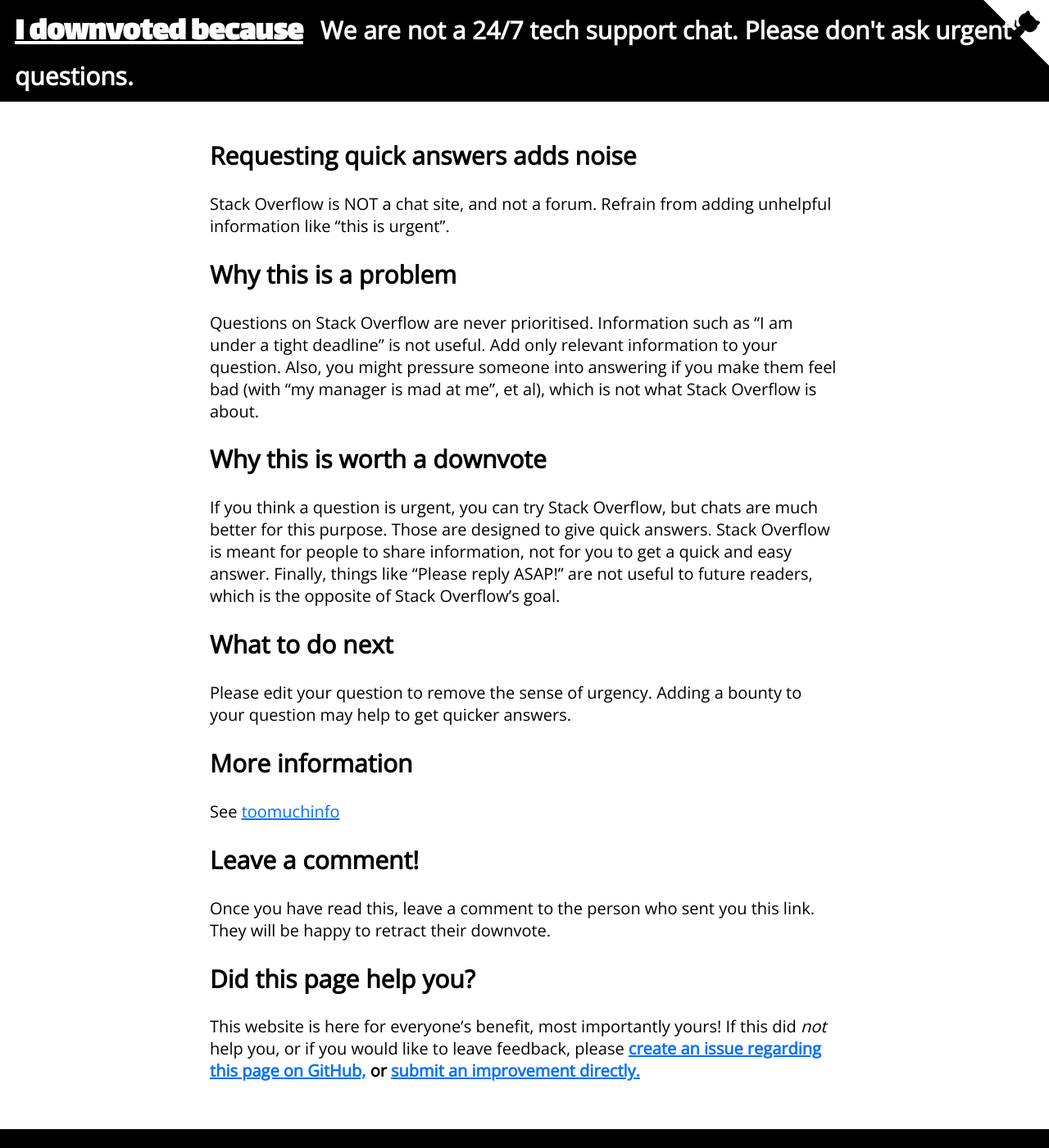
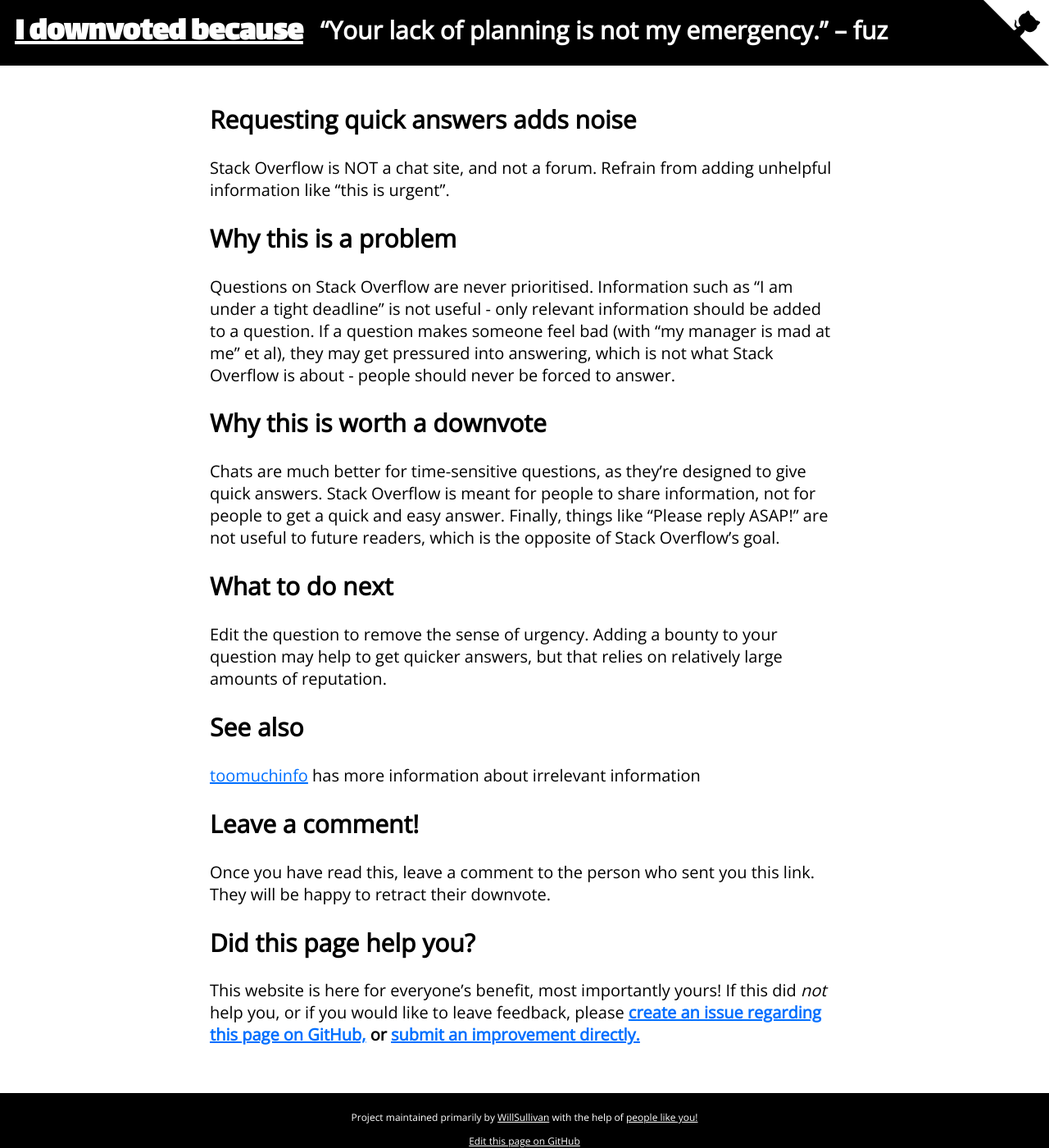
Before and after one commit to WillSullivan/idownvotedbecause, a Jekyll site: the page built from stackoverflow/requestingquickanswers.md, in a window 1280 px wide and 1400 px high. Shown: the whole window at 82% size. Built offline with Jekyll 4.4.1, drawn with Linux system fonts in a browser that asks for light colours; comment, search, counter and statistics services are not loaded.

Commit message:
Fixing for contribution guide

```diff
--- a/stackoverflow/requestingquickanswers.md
+++ b/stackoverflow/requestingquickanswers.md
@@ -1,6 +1,6 @@
 ---
 title: Sense of urgency
-byline: We are not a 24/7 tech support chat. Please don't ask urgent questions.
+byline: “Your lack of planning is not my emergency.” – fuz
 permalink: urgency
 categories: "Stack Overflow"
 redirect_from:
@@ -9,22 +9,23 @@ redirect_from:
   - sayingurgent
   - impatience
   - beingimpatient
-linkText: “Your lack of planning is not my emergency.” – [fuz](https://meta.stackoverflow.com/questions/326569/under-what-circumstances-may-i-add-urgent-or-other-similar-phrases-to-my-quest#comment768346_326569)
+linkText: “Your lack of planning is not my emergency.” – fuz
+
 ---
 ## Requesting quick answers adds noise {#introduction}
 Stack Overflow is NOT a chat site, and not a forum. Refrain from adding unhelpful information like "this is urgent".
 
 ## Why this is a problem {#whythisisaproblem}
-Questions on Stack Overflow are never prioritised. Information such as "I am under a tight deadline" is not useful. Add only relevant information to your question. Also, you might pressure someone into answering if you make them feel bad (with "my manager is mad at me", et al), which is not what Stack Overflow is about.
+Questions on Stack Overflow are never prioritised. Information such as "I am under a tight deadline" is not useful - only relevant information should be added to a question. If a question makes someone feel bad (with "my manager is mad at me" et al), they may get pressured into answering, which is not what Stack Overflow is about - people should never be forced to answer.
 
 ## Why this is worth a downvote {#whythisisworthadownvote}
-If you think a question is urgent, you can try Stack Overflow, but chats are much better for this purpose. Those are designed to give quick answers. Stack Overflow is meant for people to share information, not for you to get a quick and easy answer. Finally, things like "Please reply ASAP!" are not useful to future readers, which is the opposite of Stack Overflow's goal.
+Chats are much better for time-sensitive questions, as they're designed to give quick answers. Stack Overflow is meant for people to share information, not for people to get a quick and easy answer. Finally, things like "Please reply ASAP!" are not useful to future readers, which is the opposite of Stack Overflow's goal.
 
 ## What to do next {#whattodonext}
-Please edit your question to remove the sense of urgency. Adding a bounty to your question may help to get quicker answers.
+Edit the question to remove the sense of urgency. Adding a bounty to your question may help to get quicker answers, but that relies on relatively large amounts of reputation.
 
-## More information {#seealso}
-See [toomuchinfo](toomuchinfo.md)
+## See also {#seealso}
+[toomuchinfo](toomuchinfo.md) has more information about irrelevant information
 
 {::comment}The following paragraphs should be added as is to the bottom of all pages{:/}
 ## Leave a comment! {#leaveacomment}
```
